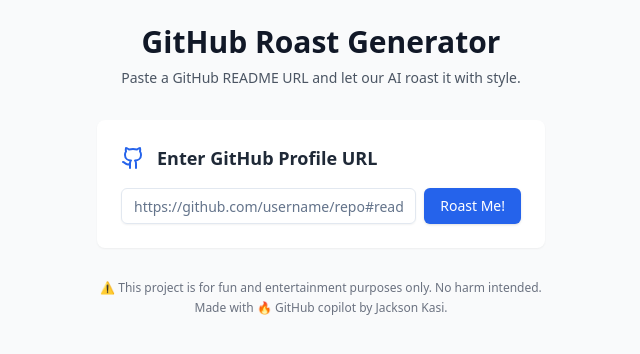
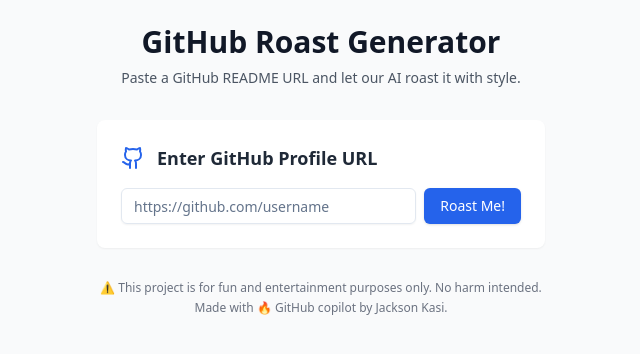
Before and after one commit to jacksonkasi0/roast-me, a Next.js app: page / in a window 1280 px wide. Shown: the top 354 px of the page, without its empty margins (319-959 px from the left). Built offline with nearby package versions, Linux system fonts and the light colour scheme.

Commit message:
feat: update URL input placeholder to reflect GitHub username format

```diff
--- a/src/components/URLInputSection.tsx
+++ b/src/components/URLInputSection.tsx
@@ -41,7 +41,7 @@
         <div className="flex w-full items-center space-x-2">
           <Input
             type="url"
-            placeholder="https://github.com/username/repo#readme"
+            placeholder="https://github.com/username"
             value={url}
             onChange={(e) => setUrl(e.target.value)}
             className="flex-1"
```
